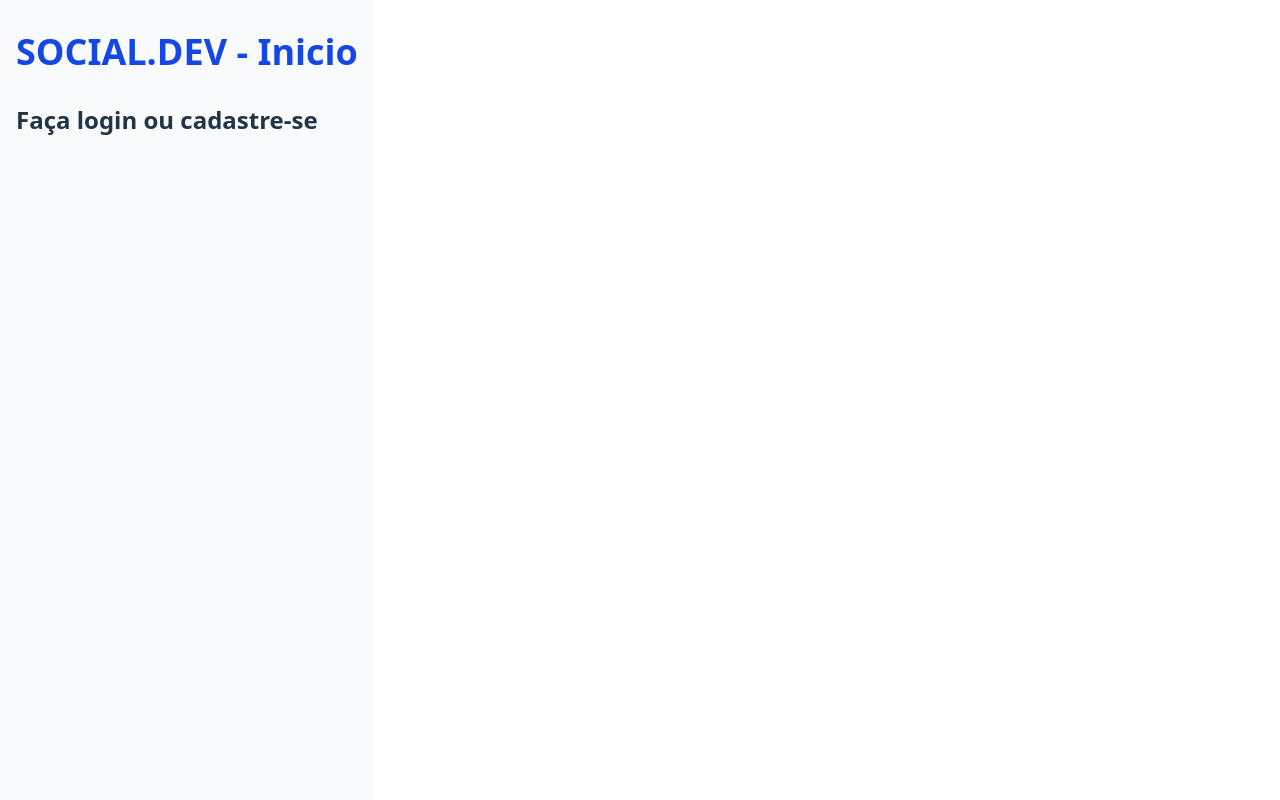
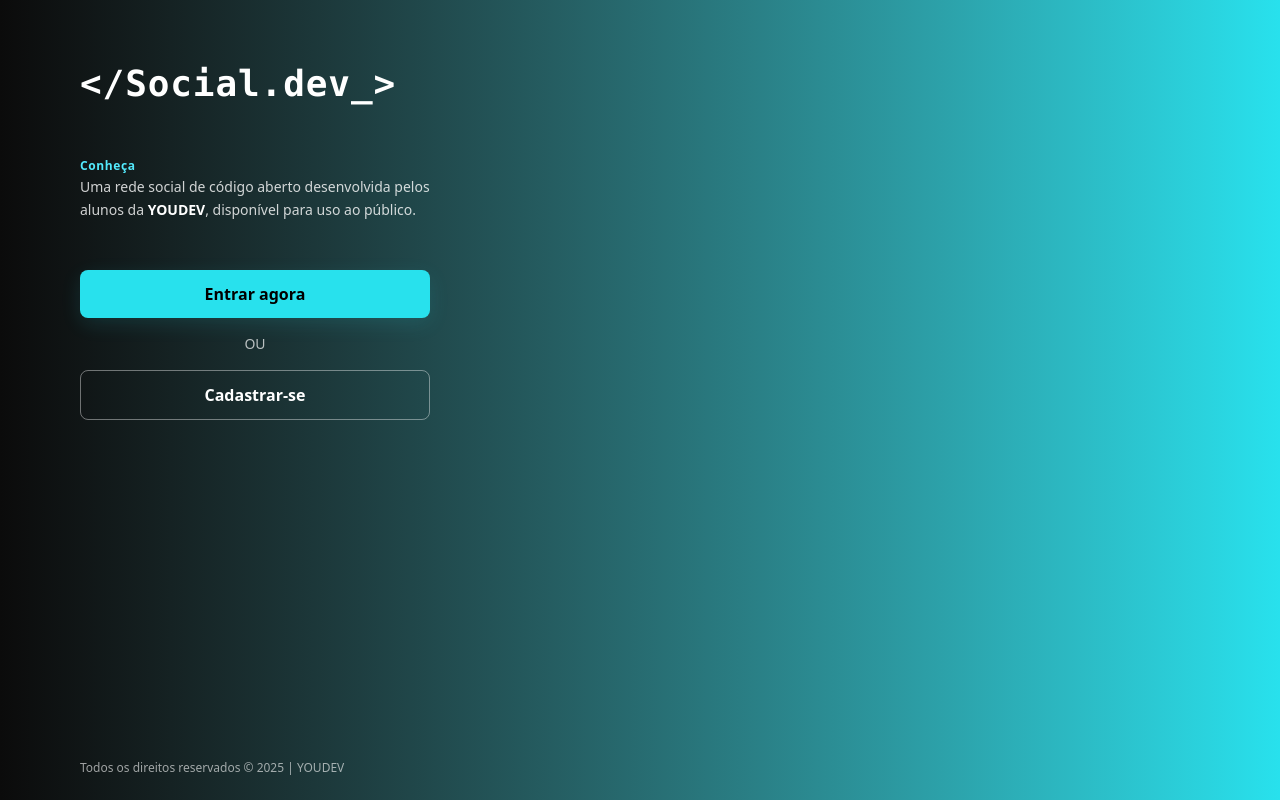
Before and after one commit to webcarlos19/devconnect, a React (Vite) app in the folder frontend/: page / in a window 1280 px wide. Built offline with nearby package versions, Linux system fonts and the light colour scheme.

Commit message:
feat: create login page

```diff
--- /dev/null
+++ b/frontend/src/components/Login/LoginForm.jsx
@@ -0,0 +1,101 @@
+import { useState } from "react";
+
+function LoginForm() {
+  const [tela, setTela] = useState("inicio");
+
+  const inputBase =
+    "w-full mb-8 px-4 py-2 rounded-lg bg-transparent border border-white/30 text-white placeholder-white/60 focus:outline-none";
+
+  const inputFocus = " focus:border-[#28E1ED] focus:ring-2 focus:ring-[#28E1ED]/30";
+
+  return (
+    <div className="text-left w-[350px]">
+
+      {tela === "inicio" && (
+        <>
+          <button
+            onClick={() => setTela("login")}
+            className="w-full py-3 rounded-lg font-semibold text-black bg-[#28E1ED] hover:bg-[#1bd7dd] transition-shadow shadow-sm"
+            style={{ boxShadow: "0 6px 20px rgba(40,225,237,0.12)" }}
+          >
+            Entrar agora
+          </button>
+
+          <p className="text-sm text-white/70 text-center my-4">OU</p>
+
+          <button
+            onClick={() => setTela("cadastro")}
+            className="w-full py-3 rounded-lg font-semibold text-white border border-white/40 hover:bg-white/10 transition"
+          >
+            Cadastrar-se
+          </button>
+        </>
+      )}
+
+      {tela === "login" && (
+        <>
+          <input
+            type="email"
+            placeholder="Email"
+            className={inputBase + inputFocus}
+          />
+          <input
+            type="password"
+            placeholder="Senha"
+            className={inputBase + inputFocus + " mb-8"}
+          />
+
+          <button
+            className="w-full py-3 rounded-lg font-semibold text-black bg-[#28E1ED] hover:bg-[#1bd7dd] transition"
+            style={{ boxShadow: "0 6px 20px rgba(40,225,237,0.12)" }}
+          >
+            Entrar agora
+          </button>
+
+          <button
+            onClick={() => setTela("inicio")}
+            className="mt-4 text-sm text-white/80 hover:underline"
+          >
+            Voltar
+          </button>
+        </>
+      )}
+
+      {tela === "cadastro" && (
+        <>
+          <input
+            type="text"
+            placeholder="Nome completo"
+            className={inputBase + inputFocus}
+          />
+          <input
+            type="email"
+            placeholder="Email"
+            className={inputBase + inputFocus}
+          />
+          <input
+            type="password"
+            placeholder="Criar senha"
+            className={inputBase + inputFocus + " mb-6"}
+          />
+
+          <button
+            className="w-full py-3 rounded-lg font-semibold text-black bg-[#28E1ED] hover:bg-[#1bd7dd] transition"
+            style={{ boxShadow: "0 6px 20px rgba(40,225,237,0.12)" }}
+          >
+            Criar conta
+          </button>
+
+          <button
+            onClick={() => setTela("inicio")}
+            className="mt-4 text-sm text-white/80 hover:underline"
+          >
+            Voltar
+          </button>
+        </>
+      )}
+    </div>
+  );
+}
+
+export default LoginForm;
--- a/frontend/src/pages/Index.jsx
+++ b/frontend/src/pages/Index.jsx
@@ -1,17 +1,33 @@
-import { useEffect, useState } from 'react'
+import LoginForm from "../components/Login/LoginForm";
 
 function Index() {
-    const [login, setLogin] = useState(false)
+  return (
+    <div className="min-h-screen w-screen bg-gradient-to-r from-[#0B0B0B] to-[#28E1ED] flex flex-col">
 
-    return (
-        <div className="container mx-auto px-4 py-8">
-            <h1 className="text-4xl font-bold text-blue-700 mb-8">SOCIAL.DEV - Inicio</h1>
+      <div className="pt-16 pl-20">
+        <h1 className="text-4xl font-mono font-bold text-white tracking-wide mb-12">
+          &lt;/Social.dev_&gt;
+        </h1>
 
-            <div className="grid gap-4">
-                <h2 className="text-2xl font-semibold mb-4">Faça login ou cadastre-se</h2>
-            </div>
-        </div>
-    )
+        <span className="text-xs font-semibold text-cyan-300 tracking-wider">
+  Conheça
+</span>
+
+        <p className="text-sm text-white/80 leading-relaxed mb-12 max-w-sm">
+          Uma rede social de código aberto desenvolvida pelos alunos da{" "}
+          <span className="font-semibold text-white">YOUDEV</span>, disponível para uso ao público.
+        </p>
+
+        <LoginForm />
+      </div>
+
+      <footer className="mt-auto pl-20 pb-6">
+        <p className="text-xs text-white/60">
+          Todos os direitos reservados © 2025 | YOUDEV
+        </p>
+      </footer>
+    </div>
+  );
 }
 
-export default Index
+export default Index;
```
Also changed, not shown: frontend/index.html (line endings or trailing spaces), 1 other file (tests, documents, lock files or other folders).
